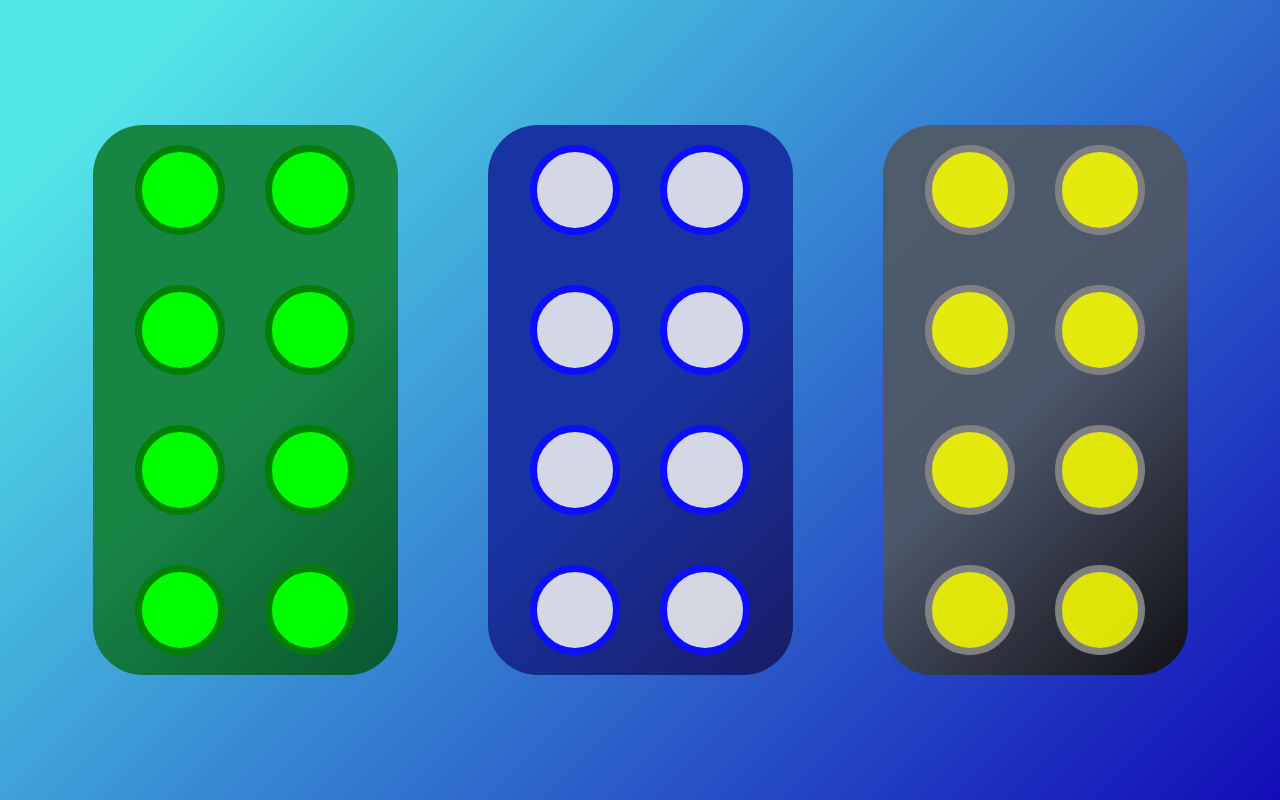
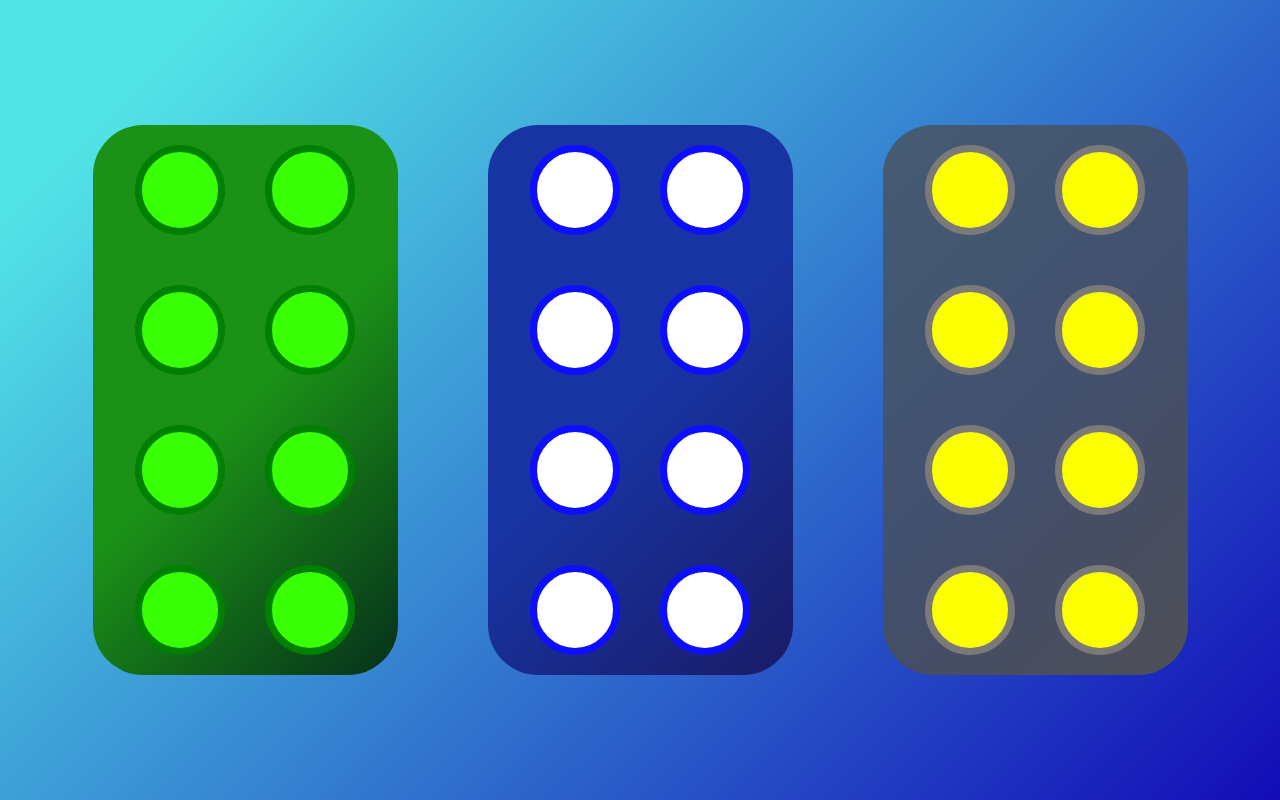
Before and after one commit to VladimirSaenko/Pop-Its-25Years-Old-site, a plain HTML site: page index.html in a window 1280 px wide. Drawn offline with nearby package versions, Linux system fonts and the light colour scheme.

Commit message:
New bg popits

```diff
--- a/css/style.css
+++ b/css/style.css
@@ -28,7 +28,7 @@
     flex-direction: row;
     width: 305px;
     height: 550px;
-    background-image: linear-gradient(135deg, #188545 50%, #095730 100%);
+    background-image: linear-gradient(135deg, #1b9217 50%, #06301b 100%);
     border-radius: 50px;
 }
 
@@ -42,7 +42,7 @@
     width: 90px;
     height: 90px;
     margin: 25px 0px;
-    background: rgb(0, 255, 0);
+    background: rgb(57, 255, 7);
     border-radius: 100%;
     cursor: pointer;
     border: green 7px solid;
@@ -63,7 +63,7 @@
     width: 90px;
     height: 90px;
     margin: 25px 0px;
-    background: rgba(241, 240, 240, 0.87);
+    background: #fff;
     border-radius: 100%;
     cursor: pointer;
     border: rgb(13, 13, 255) 7px solid;
@@ -77,18 +77,17 @@
     width: 305px;
     height: 550px;
     border-radius: 50px;
-    background: rgba(127, 134, 160, 0.568);
-    background-image: linear-gradient(135deg, rgba(73, 79, 85, 0.774) 50%, #111214 100%);
+    background-image: linear-gradient(135deg, rgba(73, 79, 85, 0.774) 50%, #4e5157 100%);
 }
 
 .popit3__circle {
     width: 90px;
     height: 90px;
     margin: 25px 0px;
-    background: rgba(251, 255, 0, 0.87);
+    background: rgb(251, 255, 0);
     border-radius: 100%;
     cursor: pointer;
-    border: gray 7px solid;
+    border: rgb(124, 121, 121) 7px solid;
 }
 
 .popit1__circle.active {
```
